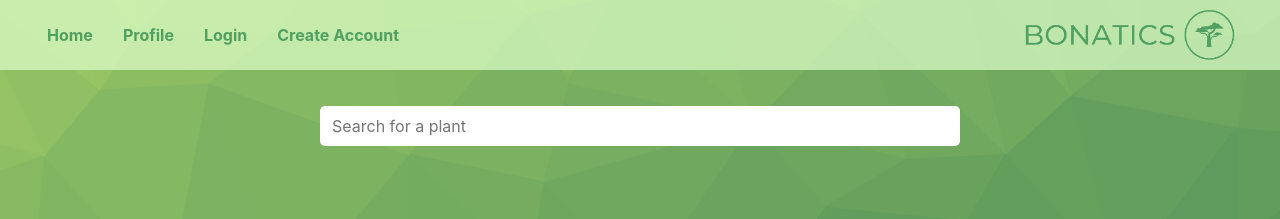
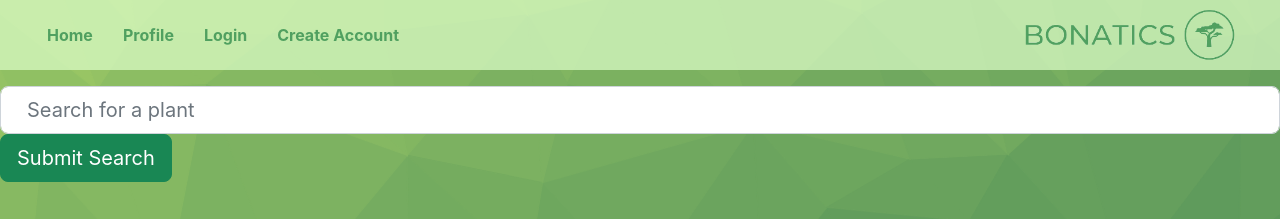
Before and after one commit to SotoTheMayor/bonatics, a React (Create React App) app in the folder client/: page / in a window 1280 px wide. Shown: the top 219 px of the page. Built offline with nearby package versions, Linux system fonts and the light colour scheme; grey boxes are pictures that could not be loaded.

Commit message:
connecting API to search bar

```diff
--- a/client/src/pages/Home.tsx
+++ b/client/src/pages/Home.tsx
@@ -1,6 +1,14 @@
 import React, { useState, useEffect } from "react";
 import { searchTrefleAPI } from "../utils/TrefleAPI";
 import Tile from "./Tile";
+import {
+    Container,
+    Col,
+    Form,
+    Button,
+    Card,
+    Row
+} from 'react-bootstrap';
 
 const homeTiles = [
     {
@@ -47,11 +55,19 @@ const homeTiles = [
 const Home = () => {
 
     const [searchedPlants, setSearchedPlants] = useState([])
-    const handleSearchTrefleAPI = async (token: any, query: any) => {
+    const [searchInput, setSearchInput] = useState('');
+    const handleFormSubmit = async (event: any) => {
+        event.preventDefault();
+        if (!searchInput) {
+            return false;
+        }
+
+    // const handleSearchTrefleAPI = async (token: any, query: any) => {
 
 
         try {
-            const response = await searchTrefleAPI(token, query)
+            const token = `sk-k5vt646417c428ab7960`;
+            const response = await searchTrefleAPI(token, searchInput)
             if (!response.ok) {
                 throw new Error('something went wrong!')
             }
@@ -71,10 +87,23 @@ const Home = () => {
     return (
         <>
             <div>
-
-            <div className="search-cont">
+                <Form onSubmit={handleFormSubmit}>
+                    <Form.Control
+                        name='searchinput'
+                        className='search-cont'
+                        value={searchInput}
+                        size='lg'
+                        type='text'
+                        placeholder="Search for a plant"
+                        onChange={(e) => setSearchInput(e.target.value)}
+                    />
+                    <Button type='submit' variant='success' size='lg'>
+                        Submit Search
+                    </Button>
+                </Form>
+                {/* <div className="search-cont">
             <input className="search" placeholder="Search for a plant"/>
-            </div>
+            </div> */}
                 <div className="tile-container">
                     {homeTiles.map((tile) => {
                         return (
@@ -93,7 +122,7 @@ const Home = () => {
 
 
             <div>
-            <button onClick={() => {handleSearchTrefleAPI(`sk-k5vt646417c428ab7960`, `pothos`)}}>CLick</button>
+                {/* <button onClick={() => { handleSearchTrefleAPI(`sk-k5vt646417c428ab7960`, `pothos`) }}>CLick</button> */}
 
                 {/* <div>{searchedPlants}</div> */}
                 {searchedPlants.map((plant: any) => {
```
Lines whose indentation alone changed are shown as unchanged.
